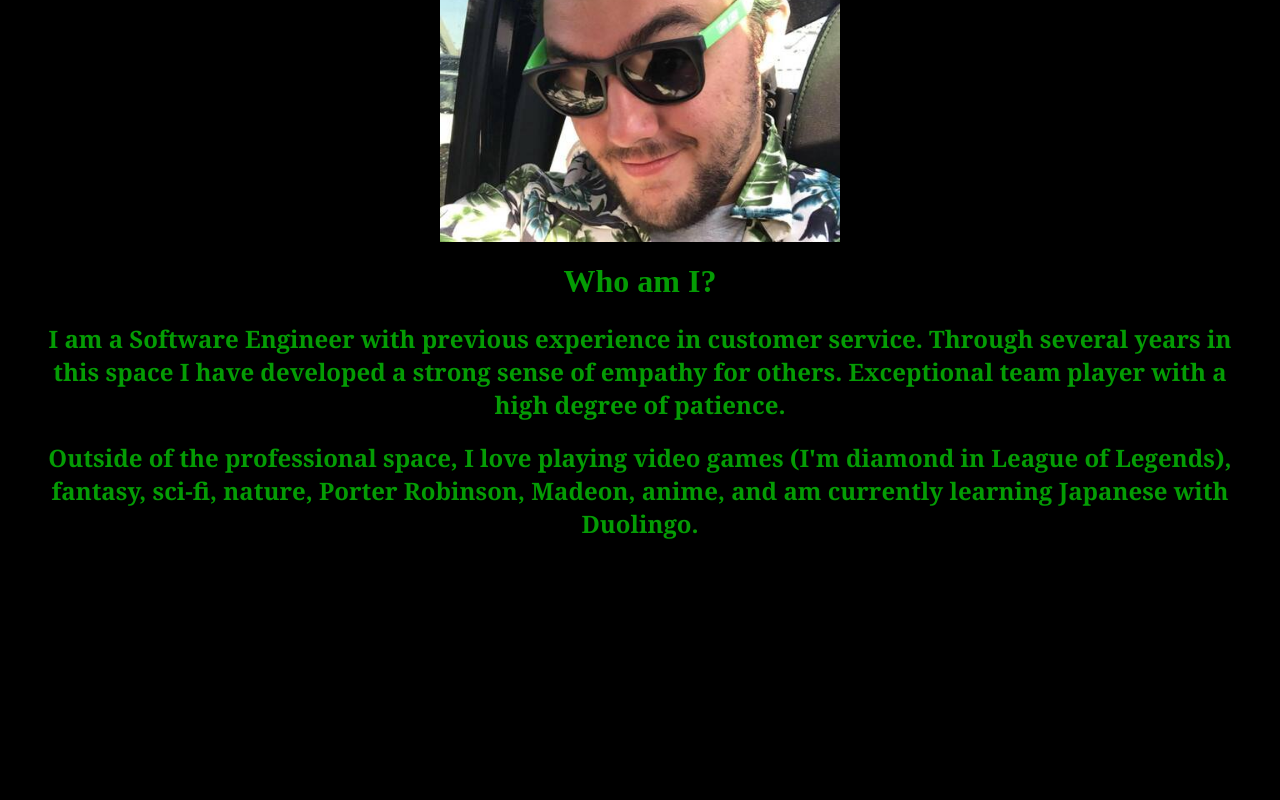
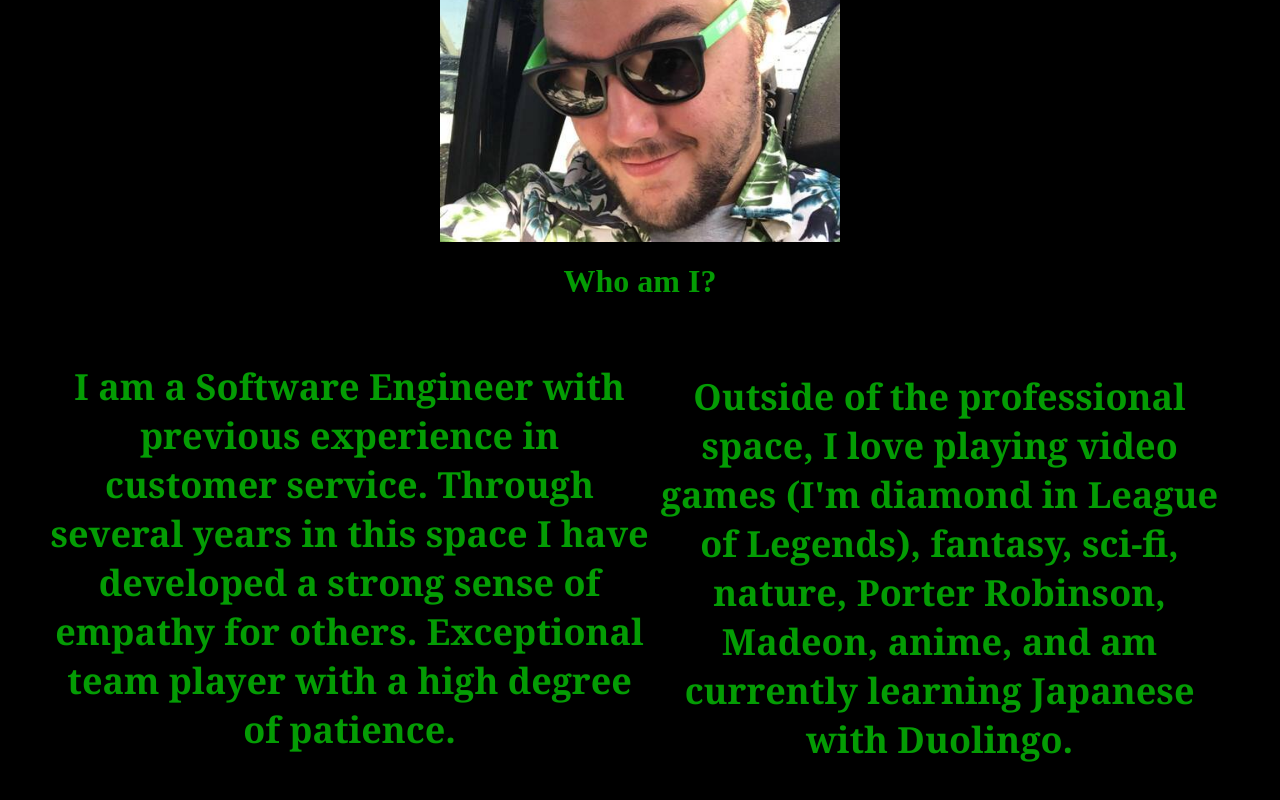
Before and after one commit to demonorez/portfolio-react, a React (Create React App) app: page /about in a window 1280 px wide. Shown: the part 198-998 px from the top of the page. Before the commit the page ends 800 px from the top, so only its background shows below. Built offline with nearby package versions, Linux system fonts and the light colour scheme; a web font is replaced by a local one.

Commit message:
about changes

```diff
--- a/src/App.css
+++ b/src/App.css
@@ -47,6 +47,20 @@ h1 {
 .projectImg {
   height: 600px;
   width: 700px;
+}
+
+.about-left {
+  display: flex;
+  float: left;
+  font-size: 24px;
+  padding: 10px;
+}
+
+.about-right {
+  display: flex;
+  float: right;
+  font-size: 24px;
+  padding: 10px;
 }
 
 button,button::after {
--- a/src/components/Pages/About/About.jsx
+++ b/src/components/Pages/About/About.jsx
@@ -4,10 +4,12 @@ function About() {
       <div class='img'>
         <img src={'/Mike.jpg'} alt='Mike profile pic'></img>
       </div>
-      <div class='about'>
         <h1>Who am I?</h1>
+      <div class='about-left'>
         <h2>I am a Software Engineer with previous experience in customer service. Through several years in this space I have developed a strong sense of empathy for others. Exceptional team player with a high degree of patience.</h2>
+        <div class='about-right'>
         <h2>Outside of the professional space, I love playing video games (I'm diamond in League of Legends), fantasy, sci-fi, nature, Porter Robinson, Madeon, anime, and am currently learning Japanese with Duolingo.</h2>
+        </div>
       </div>
     </>
   )
```
